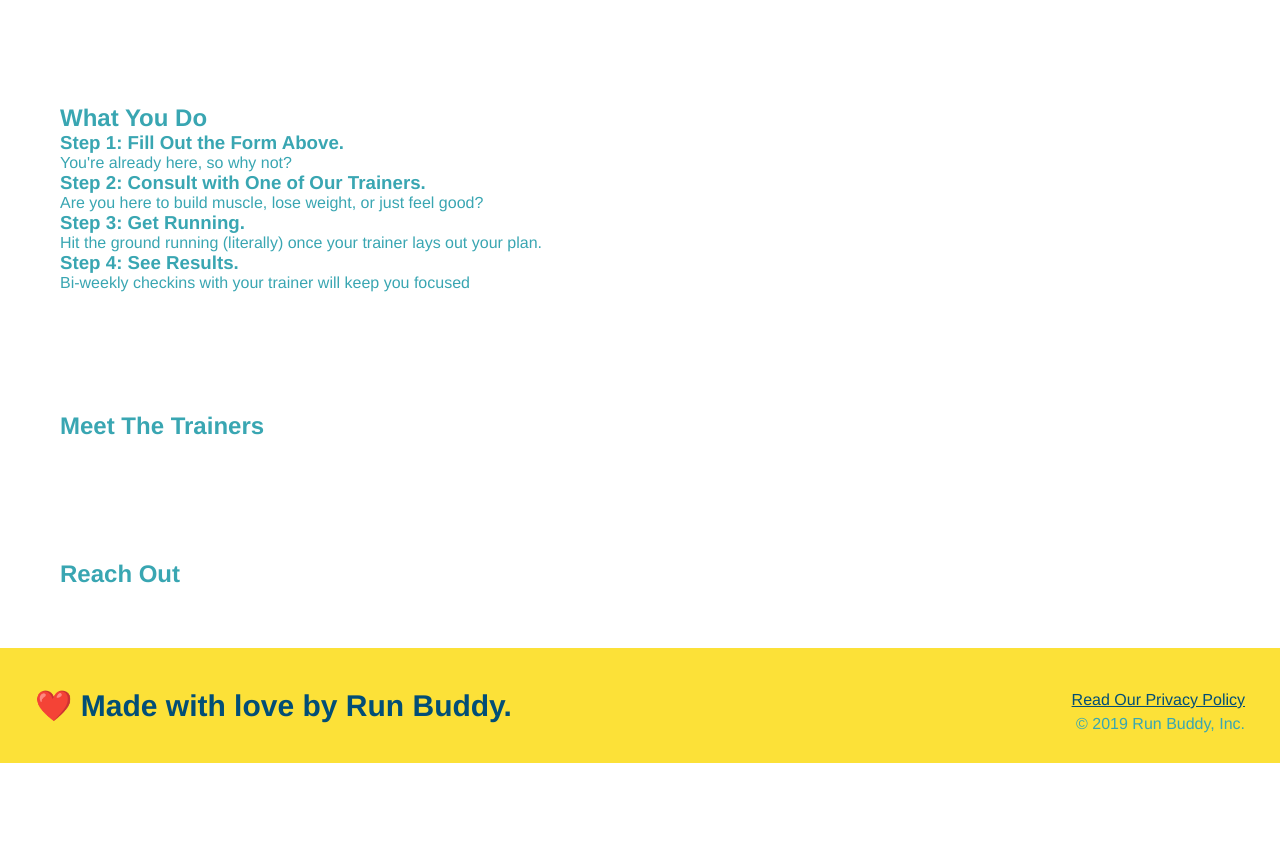
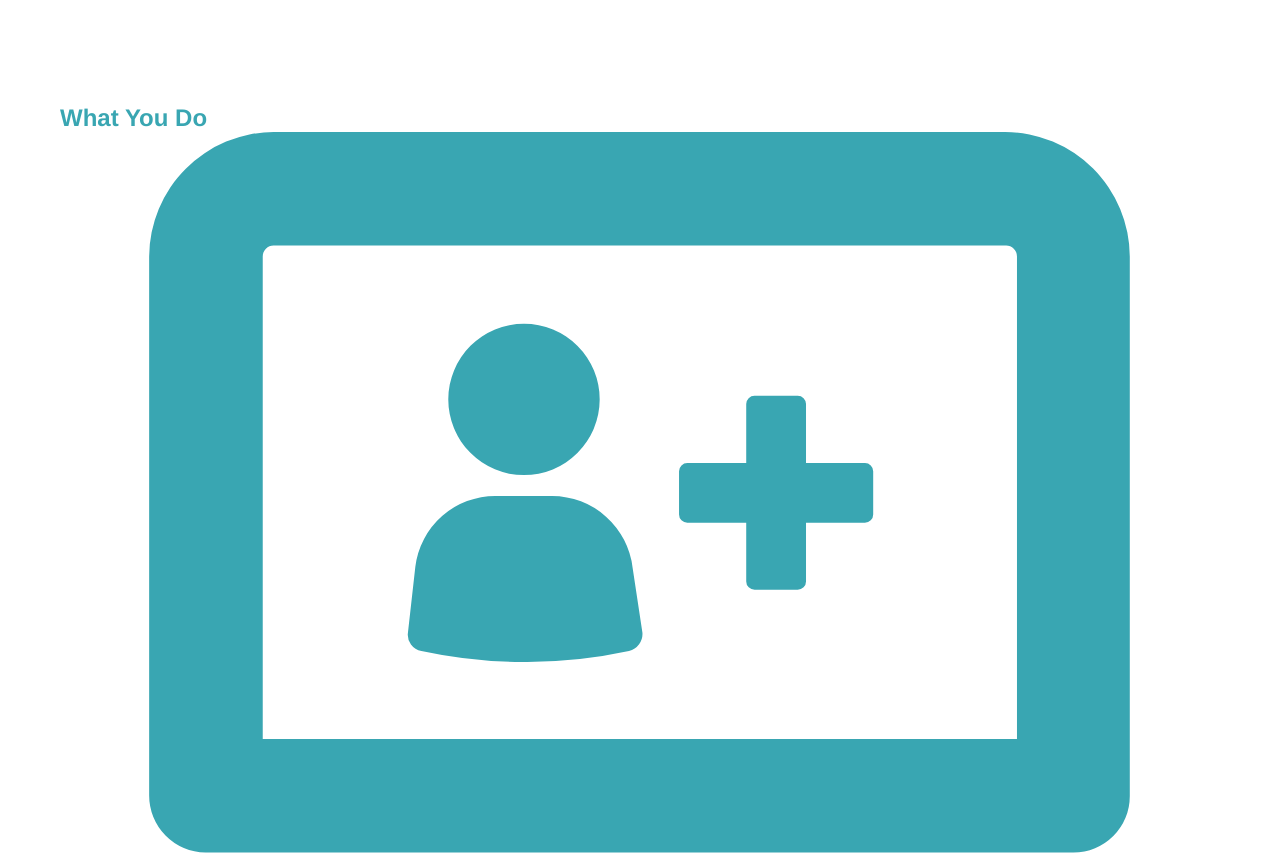
Before and after one commit to dara-cahill/UCF2-run-buddy, a plain HTML site: page run-buddy/index.html in a window 1280 px wide. Shown: the part 840-1693 px from the top of the page. Before the commit the page ends 1603 px from the top, so only its background shows below. Drawn offline with Linux system fonts and the light colour scheme.

Commit message:
Add svgs to image folder

```diff
--- a/run-buddy/index.html
+++ b/run-buddy/index.html
@@ -70,6 +70,7 @@
       <section id="what-you-do">
         <h2>What You Do</h2>
         <div>
+          <img src="./assets/images/step-1.svg" alt="" />
           <h3>Step 1: Fill Out the Form Above.</h3>
           <p>You're already here, so why not?</p>
         </div>
```
Also changed, not shown: run-buddy/assets/images/step-1.svg (added), run-buddy/assets/images/step-2.svg (added), run-buddy/assets/images/step-3.svg (added), run-buddy/assets/images/step-4.svg (added), 1 other file.
